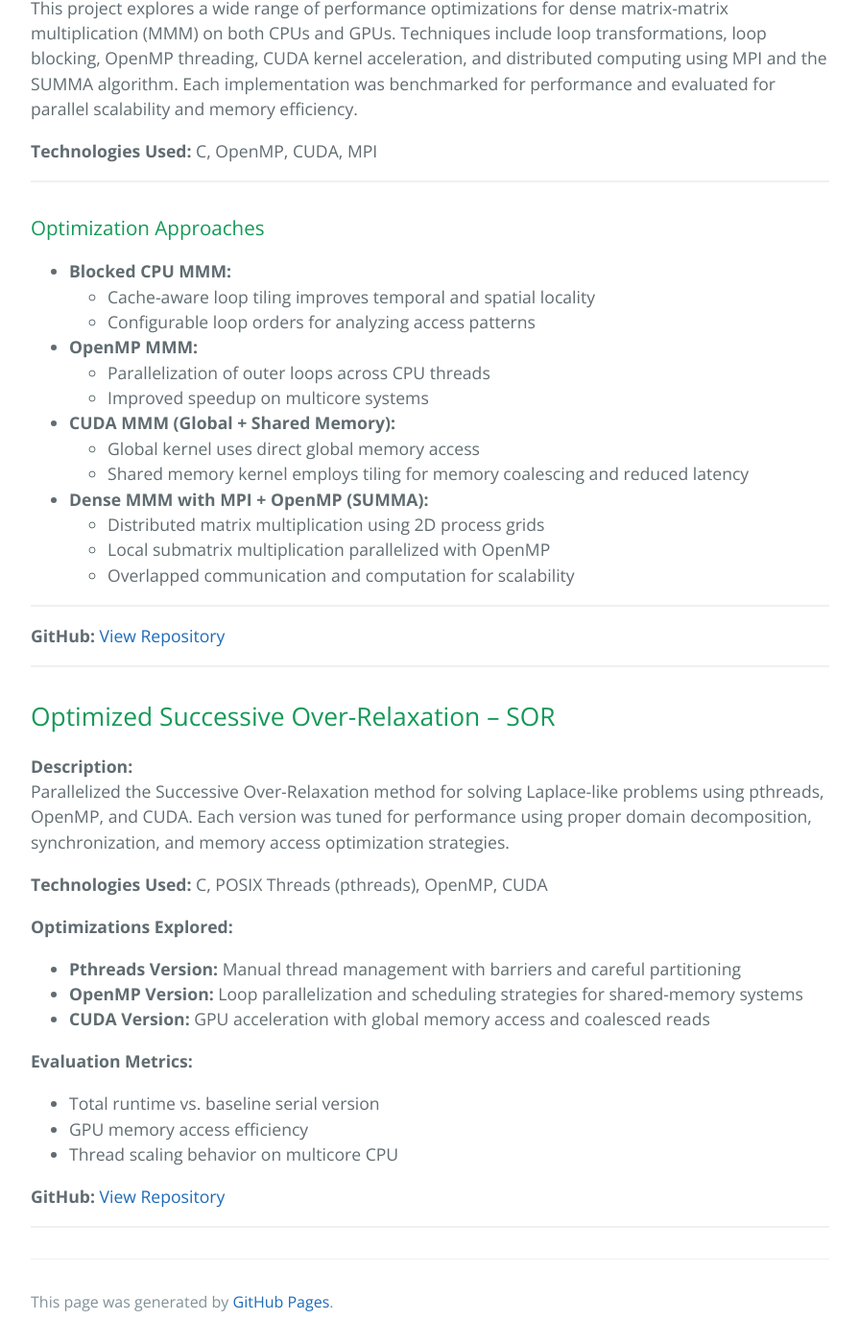
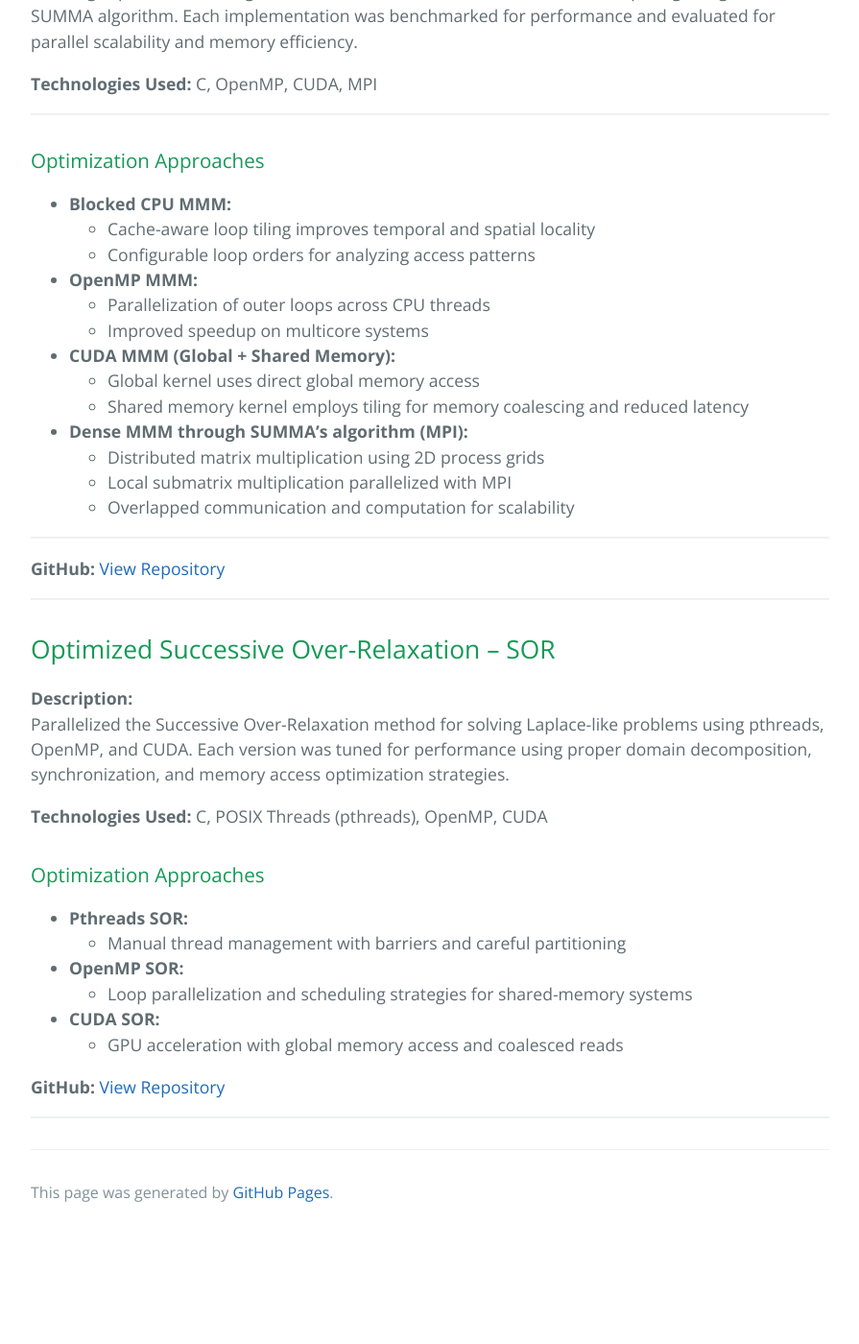
Before and after one commit to cpalencica/cpalencica.github.io, a Jekyll site: the page built from projects/HPP/index.md, in a window 1280 px wide and 1400 px high, scrolled down 718 px. Shown: the whole window at 96% size, without its empty margins (192-1087 px from the left). Built offline with Jekyll 4.4.1, drawn with Linux system fonts in a browser that asks for light colours; a style sheet for code colours, icons or effects is not loaded; the repository's description, which GitHub fills in, is left out; after the commit the page ends 2004 px from its top, so only the background shows below that; some of the changed text lies outside the part shown.

Commit message:
revised projects

```diff
--- a/projects/HPP/index.md
+++ b/projects/HPP/index.md
@@ -39,9 +37,9 @@ This project explores a wide range of performance optimizations for dense matrix
   - Global kernel uses direct global memory access
   - Shared memory kernel employs tiling for memory coalescing and reduced latency
 
-- **Dense MMM with MPI + OpenMP (SUMMA):**
+- **Dense MMM through SUMMA's algorithm (MPI):**
   - Distributed matrix multiplication using 2D process grids
-  - Local submatrix multiplication parallelized with OpenMP
+  - Local submatrix multiplication parallelized with MPI
   - Overlapped communication and computation for scalability
 
 ---
@@ -57,15 +55,17 @@ Parallelized the Successive Over-Relaxation method for solving Laplace-like prob
 
 **Technologies Used:** C, POSIX Threads (pthreads), OpenMP, CUDA
 
-**Optimizations Explored:**
-- **Pthreads Version:** Manual thread management with barriers and careful partitioning
-- **OpenMP Version:** Loop parallelization and scheduling strategies for shared-memory systems
-- **CUDA Version:** GPU acceleration with global memory access and coalesced reads
+### Optimization Approaches
 
-**Evaluation Metrics:**
-- Total runtime vs. baseline serial version
-- GPU memory access efficiency
-- Thread scaling behavior on multicore CPU
+- **Pthreads SOR:**
+    - Manual thread management with barriers and careful partitioning
+
+- **OpenMP SOR:**
+    - Loop parallelization and scheduling strategies for shared-memory systems
+
+- **CUDA SOR:**
+    - GPU acceleration with global memory access and coalesced reads
+
 
 **GitHub:** [View Repository](https://github.com/cpalencica/SORoptimizations)
 
```
Also changed, not shown: other parts of projects/HPP/index.md (+0 -2 lines), projects/CPU/index.md (+2 -5 lines), projects/embedded/index.md (+6 -16 lines), projects/group/index.md (+3 -14 lines), projects/index.md (+0 -2 lines).
